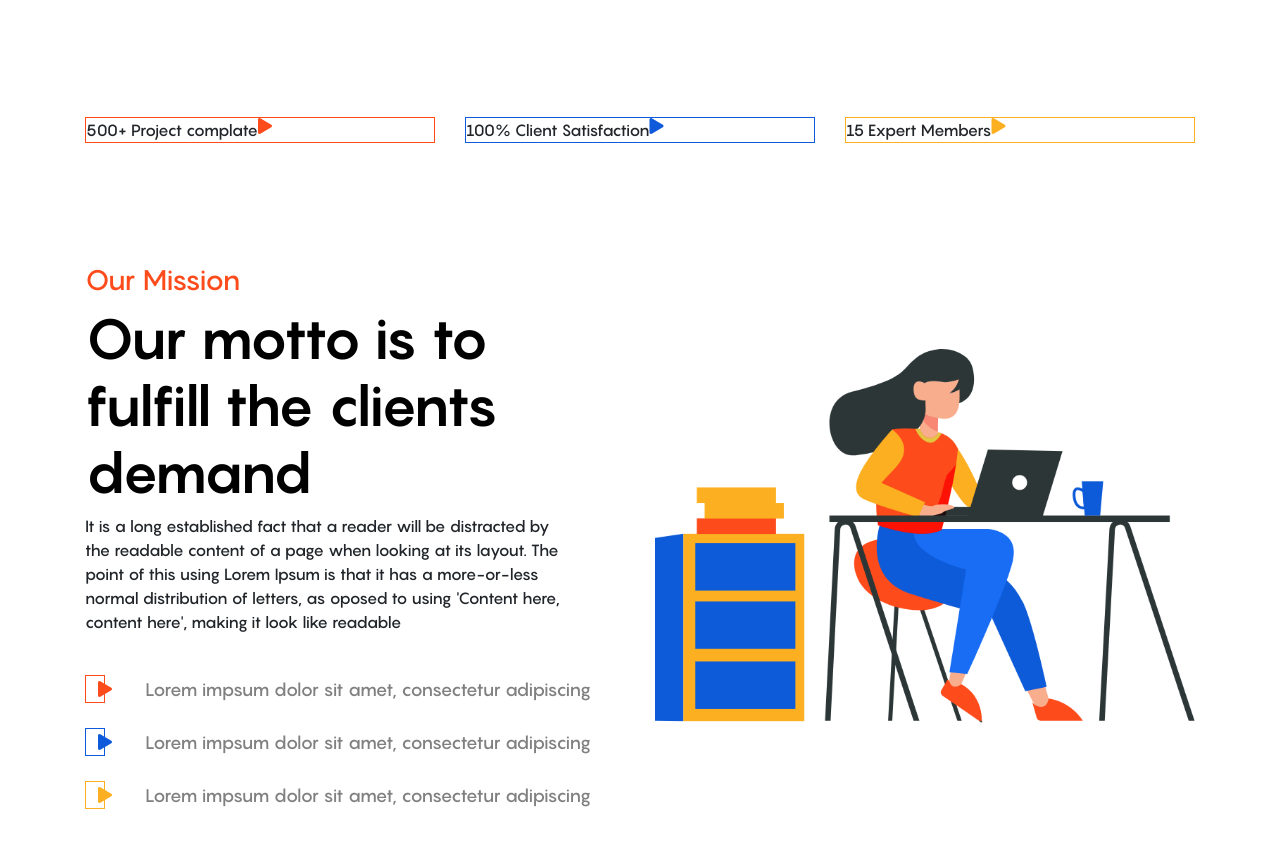
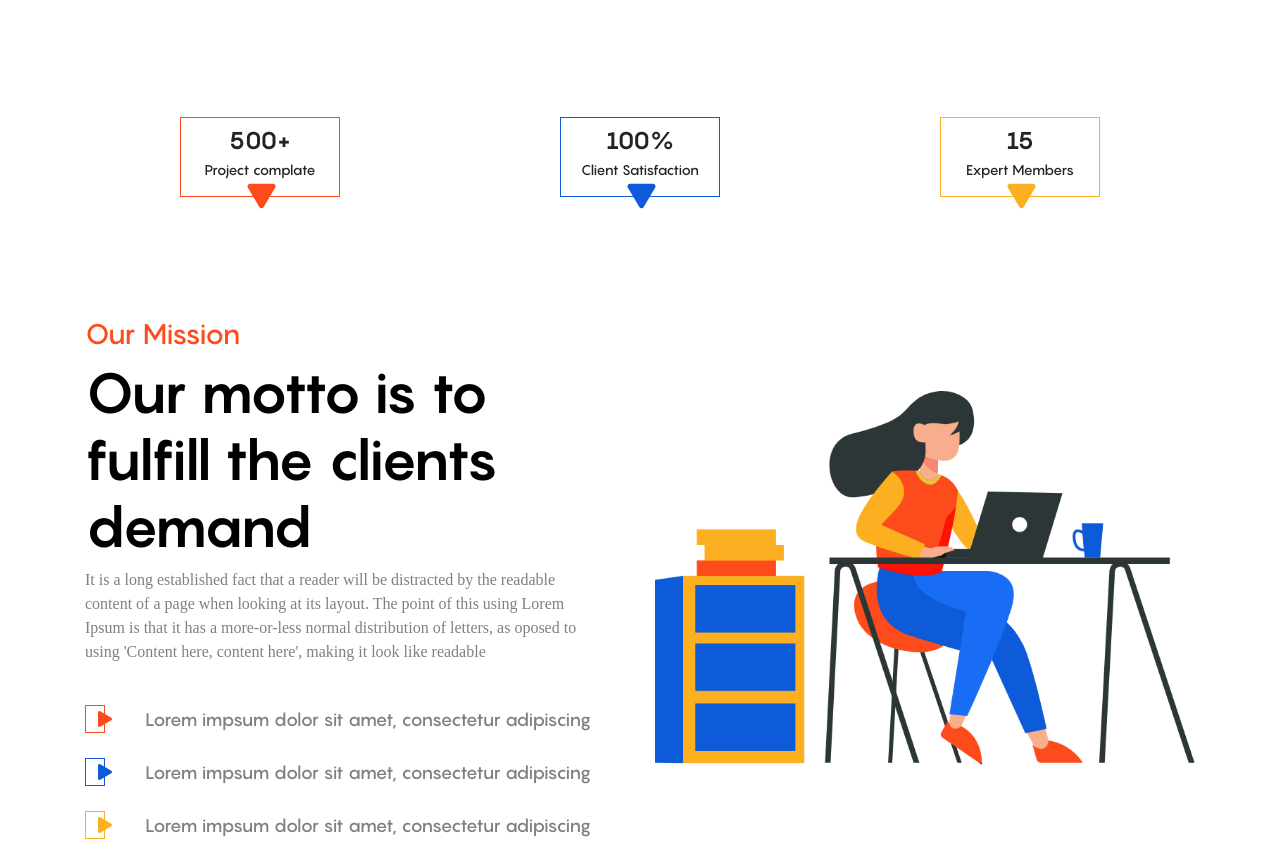
Before and after one commit to fatihguvenc/rakib-homework, a plain HTML site: page about-us.html in a window 1280 px wide. Shown: the part 602-1463 px from the top of the page. Drawn offline with Linux system fonts and the light colour scheme.

Commit message:
Update style.css

```diff
--- a/css/style.css
+++ b/css/style.css
@@ -219,3 +219,36 @@ textarea{
         width: auto;
     }
 }
+/* question end */
+/* about us start */
+.box-about-us{
+    width: 160px;
+    height: 80px;
+}
+.icon-about-us{
+    transform: rotate(90deg);
+    font-size: 28px;
+    bottom: -14px;
+    left: 68px;
+
+}
+.big-text{
+    display: block;
+    text-align: center;
+    font-family: 'pangram-b';
+    font-size: 24px;
+    margin-top: 5px;
+}
+.small-text{
+    display: block;
+    text-align: center;
+    font-family: 'pangram-m';
+    font-size: 14px;
+}
+/* about us end */
+/* our mission start */
+.lorem-about-us{
+    color: gray;
+    font-family: 'pengram-m';
+    font-size: 16px;
+}
```
